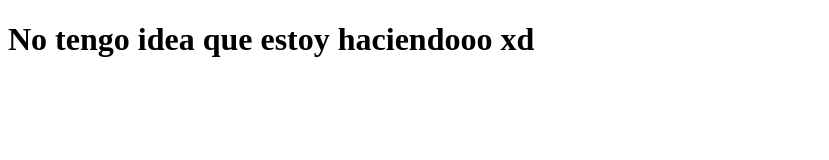
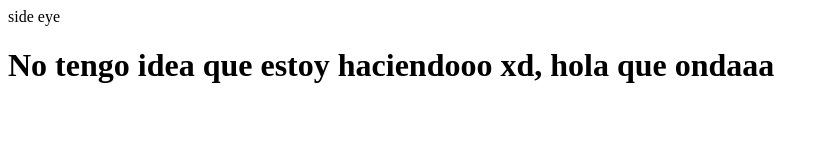
Before and after one commit to milenastly/aynose, a plain HTML site: page index.html in a window 1280 px wide. Shown: the whole page, without its empty margins (0-829 px from the left). Drawn offline with Linux system fonts and the light colour scheme.

Commit message:
small adittion in the page content

```diff
--- a/index.html
+++ b/index.html
@@ -4,8 +4,8 @@
 	<meta charset="utf-8">
 	<meta name="viewport" content="width=device-width, initial-scale=1">
 	<title>hola perras soy yo milenastly papu</title>
-</head>
+</head>side eye
 <body>
-<h1>No tengo idea que estoy haciendooo xd <h1>
+<h1>No tengo idea que estoy haciendooo xd, hola que ondaaa<h1>
 </body>
 </html>
```
